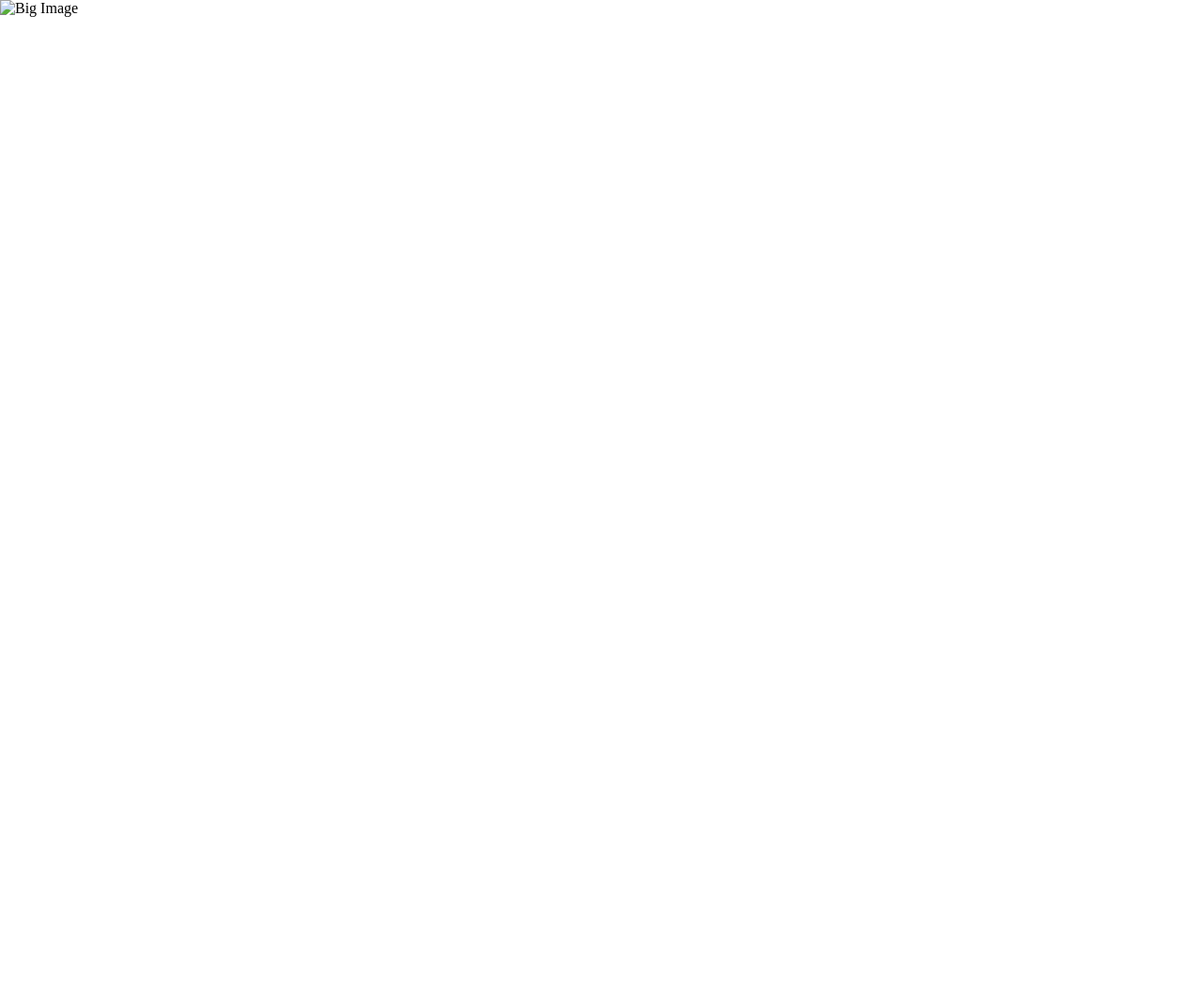
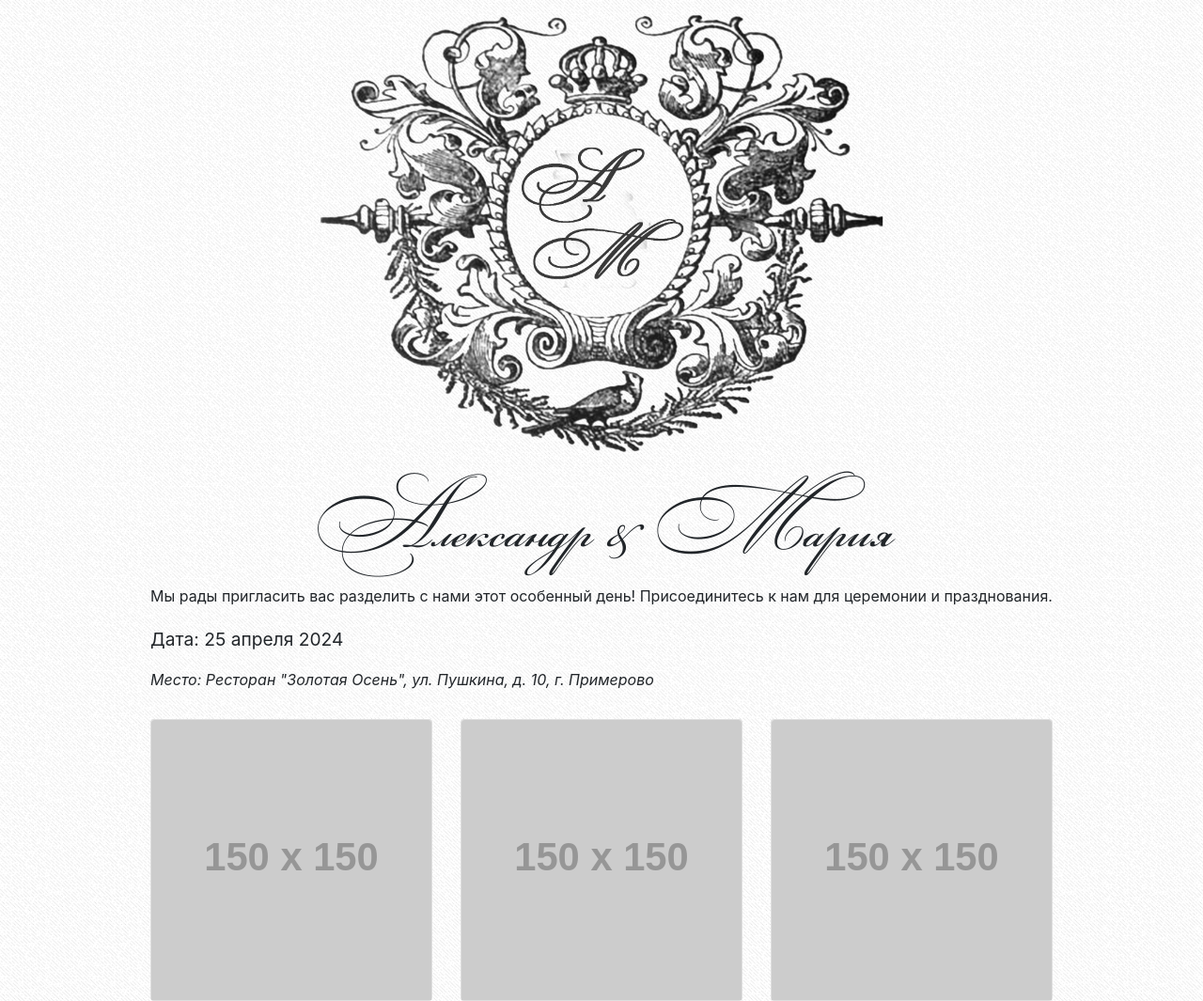
Before and after one commit to zmytro/wedding-AM-14-07-2024, a plain HTML site: page index.html in a window 1280 px wide. Shown: the whole page at 94% size. Before the commit the page ends 800 px from the top, so only its background shows below. Drawn offline with nearby package versions, Linux system fonts and the light colour scheme; placeholder pictures from the web are drawn by us.

Commit message:
redesign

```diff
--- a/index.html
+++ b/index.html
@@ -1,24 +1,124 @@
 <!DOCTYPE html>
 <html lang="en">
+
 <head>
-  <meta charset="UTF-8">
-  <meta name="viewport" content="width=device-width, initial-scale=1.0">
-  <title>Landing Page</title>
-  <link rel="stylesheet" href="style.css">
-  <script src="script.js"></script>
+    <meta charset="UTF-8">
+    <meta name="viewport" content="width=device-width, initial-scale=1.0">
+    <title>Wedding Invitation</title>
+    <link rel="stylesheet" href="https://stackpath.bootstrapcdn.com/bootstrap/4.5.2/css/bootstrap.min.css">
+    <style>
+        @font-face {
+            font-family: 'Bickham';
+            src: url('/src/fonts/Bickham.ttf')
+            /* Add additional src declarations for other font formats if needed */
+        }
+
+        body {
+            /*background-color: #f8f9fa;*/
+            /* Цвет фона страницы */
+            padding: 5px;
+            background-image: url('/src/img/white-grey-scratone.png');
+    background-size: 98px;
+            /* Отступы вокруг контента */
+        }
+
+        .container {
+            position: relative;
+            z-index: 1;
+            display: flex;
+            flex-direction: column;
+            align-items: center;
+            /* Центрирование по вертикали */
+            height: 100vh;
+            /* Сделаем контейнер по высоте во всю видимую область */
+        }
+
+        .main-logo img {
+            width: 60%;
+            /* Ширина логотипа в процентах */
+            height: auto;
+            /* Автоматическая высота */
+            margin-left: auto;
+            /* Центрирование по левому краю */
+            margin-right: auto;
+            /* Центрирование по правому краю */
+        }
+
+        .main-logo {
+            text-align: center;
+            /*
+        }
+        .invitation {
+            text-align: center;
+        }
+        .invitation h1 {
+            color: #dc3545; /* Цвет заголовка */
+        }
+
+        .names {
+            font-family: Bickham;
+            font-size: 6vw;
+            text-align: center;
+        }
+
+        .invitation h1 {
+            text-align: center;
+        }
+
+        .date {
+            font-size: 1.2em;
+            margin-top: 20px;
+        }
+
+        .location {
+            font-style: italic;
+        }
+
+        .image-card {
+            margin-top: 30px;
+        }
+    </style>
 </head>
+
 <body>
-  <div class="container">
-    <img src="src/0.jpg" alt="Big Image" class="big-image">
-    <div class="main"></div>
-    <div class="timer">
-      <div id="timerDays"><p>00</p></div>
-      <div id="timerHours"><p>00</p></div>
-      <div id="timerMinutes"><p>00</p></div>
-      <div id="timerSeconds"><p>00</p></div>
+
+    <div class="container">
+        <div class="main-logo">
+            <img src="src/img/Linonia_Bookplate_new.png" alt="Main Logo">
+        </div>
+
+        <div class="invitation">
+            <div class="names">
+                <p>Александр & Мария</p>
+            </div>
+            <p>Мы рады пригласить вас разделить с нами этот особенный день! Присоединитесь к нам для церемонии и
+                празднования.</p>
+            <p class="date">Дата: 25 апреля 2024</p>
+            <p class="location">Место: Ресторан "Золотая Осень", ул. Пушкина, д. 10, г. Примерово</p>
+
+            <div class="row image-card">
+                <div class="col-md-4">
+                    <div class="card">
+                        <img src="https://via.placeholder.com/150" class="card-img-top" alt="...">
+                    </div>
+                </div>
+                <div class="col-md-4">
+                    <div class="card">
+                        <img src="https://via.placeholder.com/150" class="card-img-top" alt="...">
+                    </div>
+                </div>
+                <div class="col-md-4">
+                    <div class="card">
+                        <img src="https://via.placeholder.com/150" class="card-img-top" alt="...">
+                    </div>
+                </div>
+            </div>
+        </div>
     </div>
-    <div class="font"><p>Александр & Мария</p></div>
-    <div class="font-times"><p>Этот день</p></div>
-  </div>
+
+    <script src="https://code.jquery.com/jquery-3.5.1.slim.min.js"></script>
+    <script src="https://cdn.jsdelivr.net/npm/@popperjs/core@2.5.4/dist/umd/popper.min.js"></script>
+    <script src="https://stackpath.bootstrapcdn.com/bootstrap/4.5.2/js/bootstrap.min.js"></script>
 </body>
+
 </html>
--- a/style.css
+++ b/style.css
@@ -7,13 +7,10 @@ body, html {
     padding: 0;
   }
 
-  .container {
-    position: absolute;
-    width: 100%;
-    height: 100vh;
-    overflow: auto; /* Скрытие горизонтального скролла */
-    z-index: -999;
-  }
+ .container {
+  color: black;
+  background-color: red;
+ }
   .main{
     width: 100%;
     height: 88vh;
```
Also changed, not shown: index_old.html (added, +24 -0 lines), src/fonts/Bickham.ttf (added), src/img/Linonia_Bookplate_new.png (added), src/img/white-grey-scratone.png (added).
